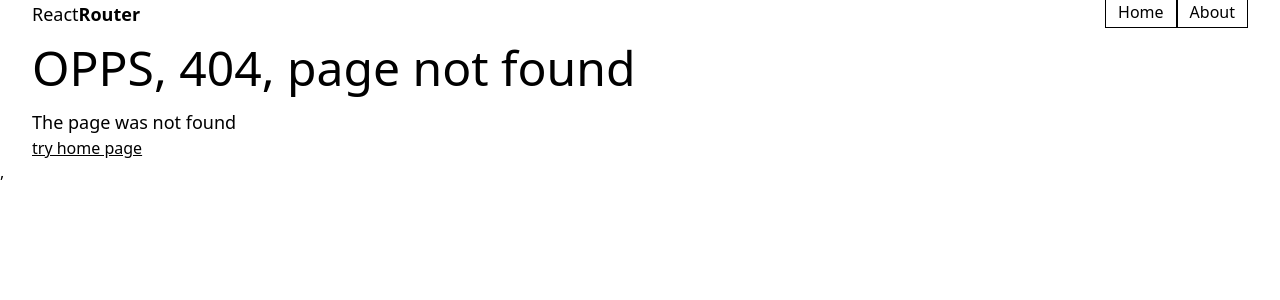
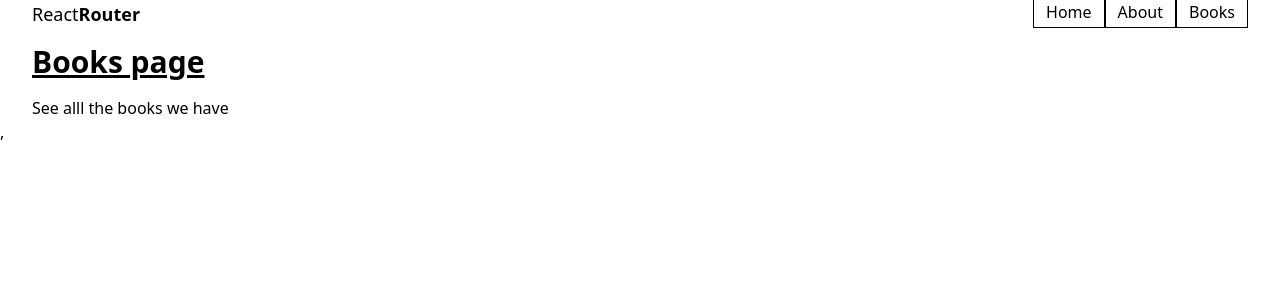
Before and after one commit to MariusCodeAcademy/feu8_10_react_router_tailwind, a React (Vite) app: page /books in a window 1280 px wide. Before the commit this address had no page. Shown: the top 300 px of the page. Built offline with nearby package versions, Linux system fonts and the light colour scheme.

Commit message:
Add books page

```diff
--- a/src/App.jsx
+++ b/src/App.jsx
@@ -4,6 +4,7 @@ import HomePage from './pages/HomePage';
 import Header from './components/layout/Header';
 import { Routes, Route } from 'react-router-dom';
 import NotFoundPage from './pages/NotFoundPage';
+import BooksPage from './pages/BooksPage';
 
 export default function App() {
   return (
@@ -12,6 +13,7 @@ export default function App() {
       <Routes>
         <Route path="/" element={<HomePage />} />
         <Route path="/about" element={<AboutPage />} />
+        <Route path="/books" element={<BooksPage />} />
         <Route path="*" element={<NotFoundPage />} />
       </Routes>
     </div>
--- a/src/components/layout/Header.jsx
+++ b/src/components/layout/Header.jsx
@@ -19,6 +19,12 @@ export default function Header() {
           >
             About
           </Link>
+          <Link
+            to="/books"
+            className="border hover:bg-slate-200 border-black  px-3 py-1"
+          >
+            Books
+          </Link>
         </nav>
       </div>
     </header>
--- /dev/null
+++ b/src/pages/BooksPage.jsx
@@ -0,0 +1,8 @@
+export default function BooksPage() {
+  return (
+    <div className="container">
+      <h1 className="text-3xl font-bold underline pb-4">Books page</h1>
+      <p>See alll the books we have</p>
+    </div>
+  );
+}
--- a/src/pages/NotFoundPage.jsx
+++ b/src/pages/NotFoundPage.jsx
@@ -5,7 +5,7 @@ export default function NotFoundPage() {
     <div className="container">
       <h1 className="text-5xl   pb-4">OPPS, 404, page not found</h1>
       <p className="text-lg">The page was not found</p>
-      <Link className="underline" to={'/'}>
+      <Link className="underline text-2xl pt-4 block" to={'/'}>
         try home page
       </Link>
     </div>
```
